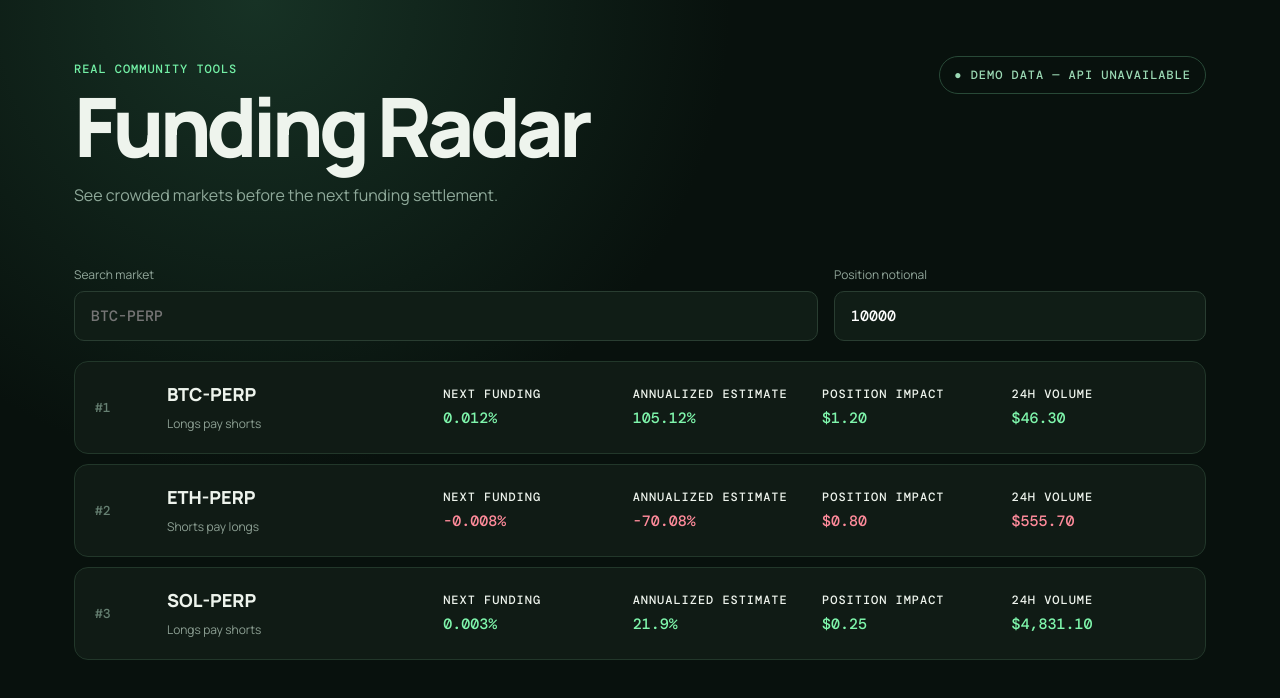
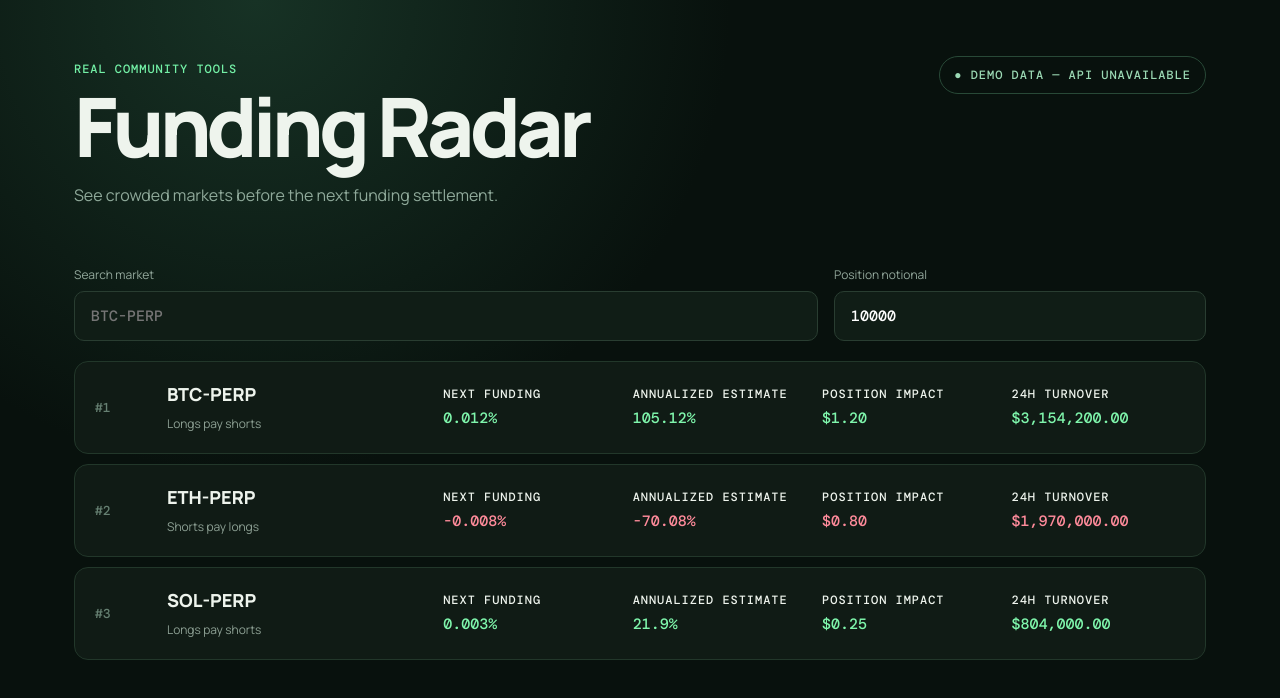
Before and after one commit to Hug0x0/real-funding-radar, a React (Vite) app: page / in a window 1280 px wide. Shown: the top 698 px of the page. Built offline with nearby package versions, Linux system fonts and the light colour scheme; no server answers.

Commit message:
fix: display USD turnover

```diff
--- a/src/main.tsx
+++ b/src/main.tsx
@@ -33,7 +33,7 @@ function App() {
         <div><small>Next funding</small><strong>{percent.format(rate)}</strong></div>
         <div><small>Annualized estimate</small><strong>{percent.format(annualizedRate(rate))}</strong></div>
         <div><small>Position impact</small><strong>{money.format(Math.abs(fundingCost(notional, rate)))}</strong></div>
-        <div><small>24h volume</small><strong>{money.format(Number(ticker.volume_24h))}</strong></div>
+        <div><small>24h turnover</small><strong>{money.format(Number(ticker.turnover_24h))}</strong></div>
       </article>;
     })}</section>
   </main></>;
```
